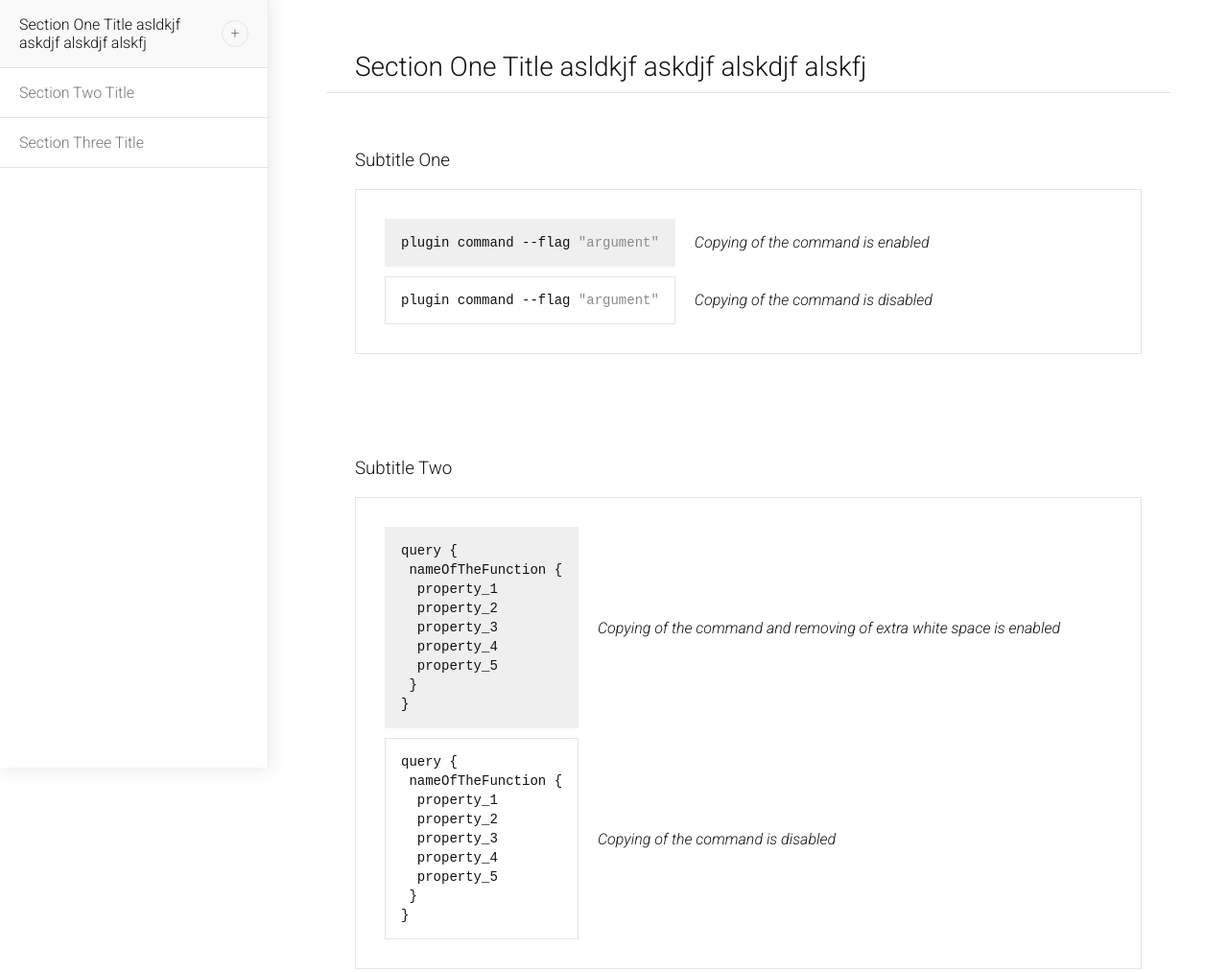
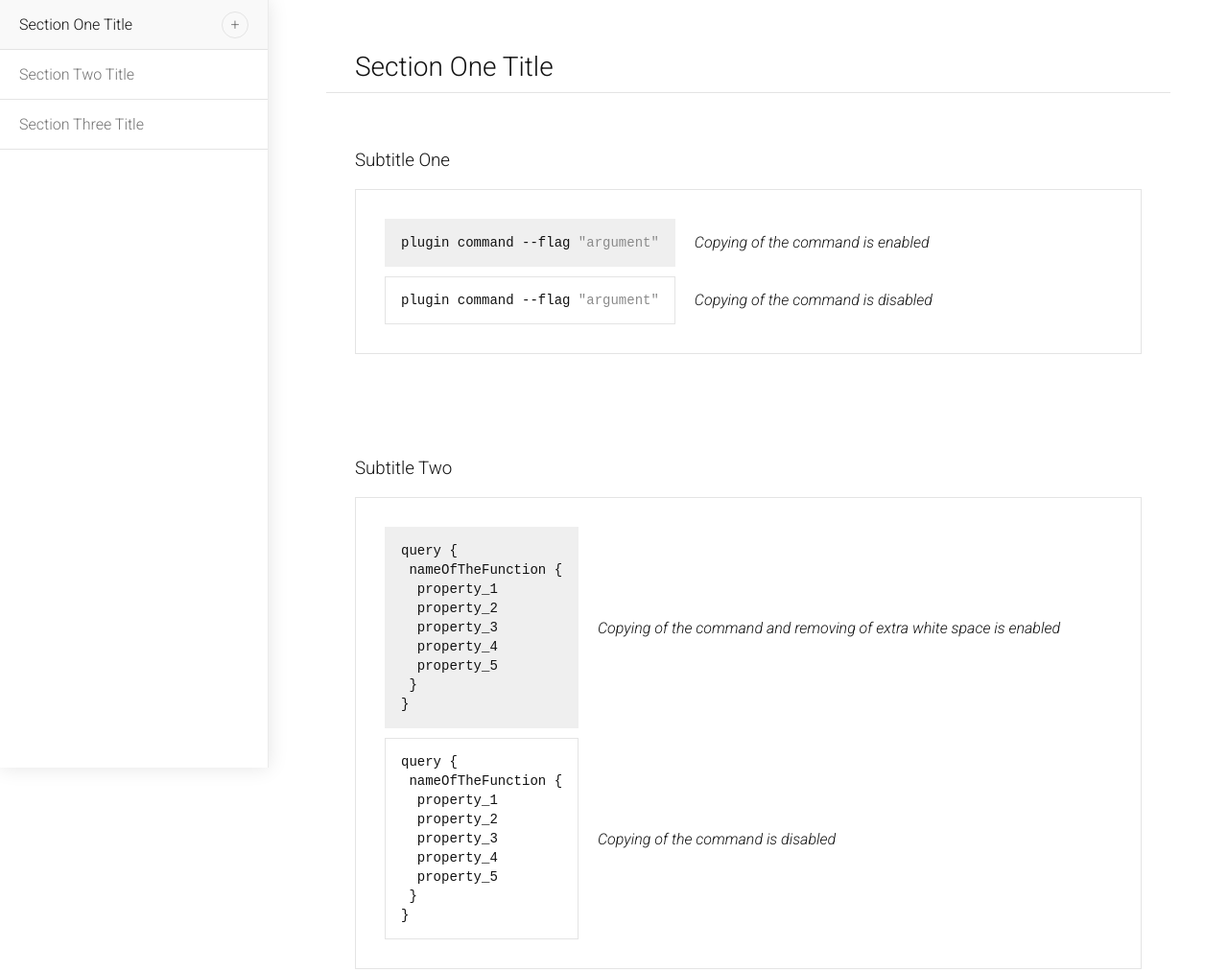
Before and after one commit to steve-232/cheat-sheet-template, a plain HTML site: page index.html in a window 1280 px wide. Shown: the top 1013 px of the page at 96% size. Drawn offline with nearby package versions, Linux system fonts and the light colour scheme.

Commit message:
fix typo

```diff
--- a/index.html
+++ b/index.html
@@ -208,9 +208,7 @@
       <main class="main-content">
         <!-- main / start -->
         <section>
-          <h2 class="section-title">
-            Section One Title asldkjf askdjf alskdjf alskfj
-          </h2>
+          <h2 class="section-title">Section One Title</h2>
           <div class="content-body">
             <h3 class="content-title">Subtitle One</h3>
             <ul class="content-list clear-list">
```
